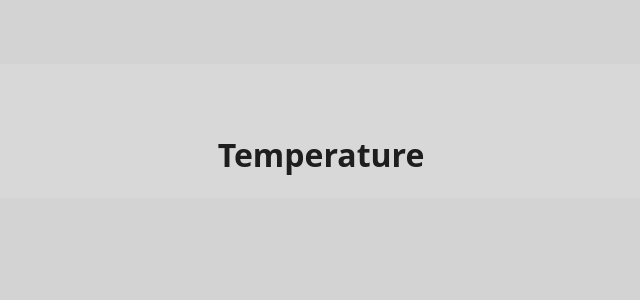
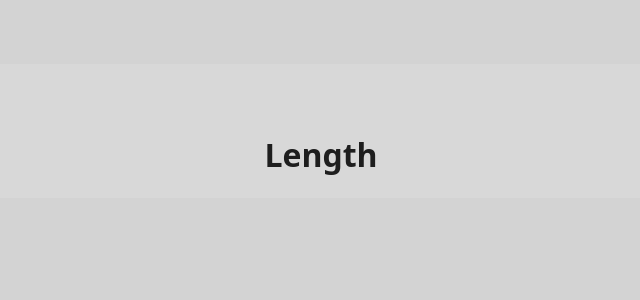
Before and after one commit to sctlcd/react-altitude-controller, a JavaScript app: page / in a window 1280 px wide. Shown: the top 300 px of the page, without its empty margins (319-959 px from the left). Built offline with nearby package versions, Linux system fonts and the light colour scheme; the HTML template or start-up script is replaced by a standard one.

Commit message:
updated title

```diff
--- a/src/App.js
+++ b/src/App.js
@@ -5,7 +5,7 @@ function App() {
     <div className="App">
       <div className='container mt-3 text-center'>
         <div classNAme='card bg-light m-auto'>
-          <h1>Temperature</h1>
+          <h1>Length</h1>
         </div>
       </div>
     </div>
```
